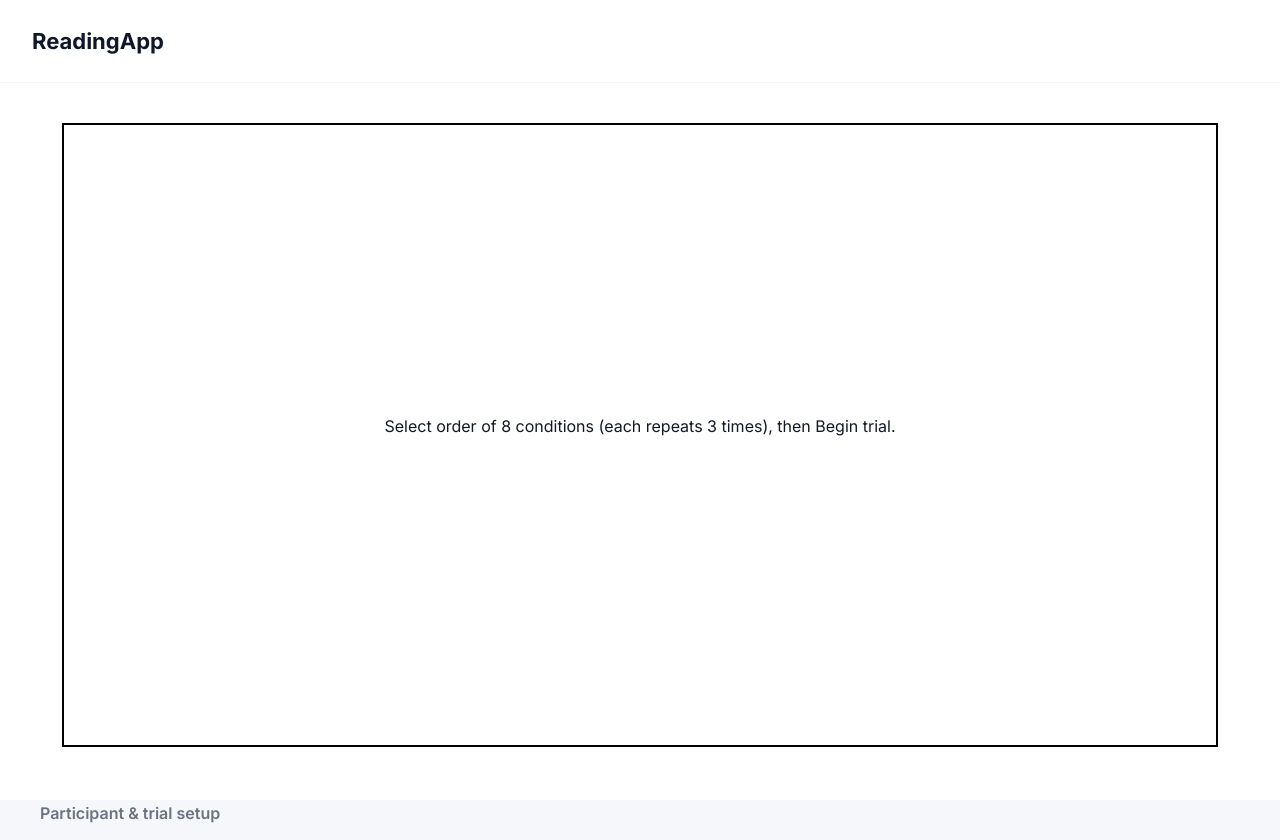
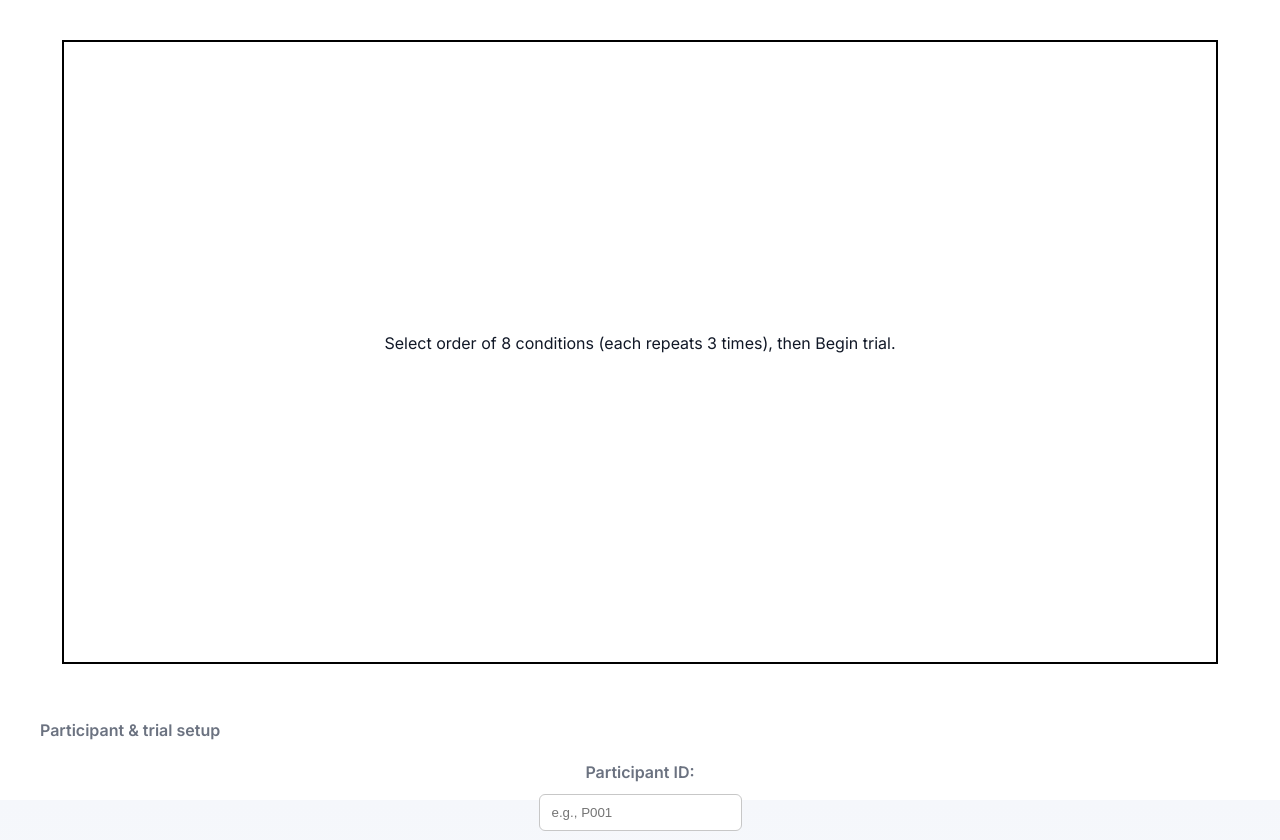
Before and after one commit to jmasih1234/ReadingApp, a Django app: page / in a window 1280 px wide. Shown: the top 840 px of the page. Run offline with Django 5.2, Linux system fonts and the light colour scheme.

Commit message:
remove header

```diff
--- a/ReadingApp/appsetup/templates/appsetup/index.html
+++ b/ReadingApp/appsetup/templates/appsetup/index.html
@@ -14,10 +14,6 @@
 <body>
   <main class="container">
     <div class="card">
-      <header class="card-header">
-        <h1>ReadingApp</h1>
-      </header>
-
       <section class="card-body">
 
         <!-- Start / Finished Buttons (hidden until trial begins) -->
```
